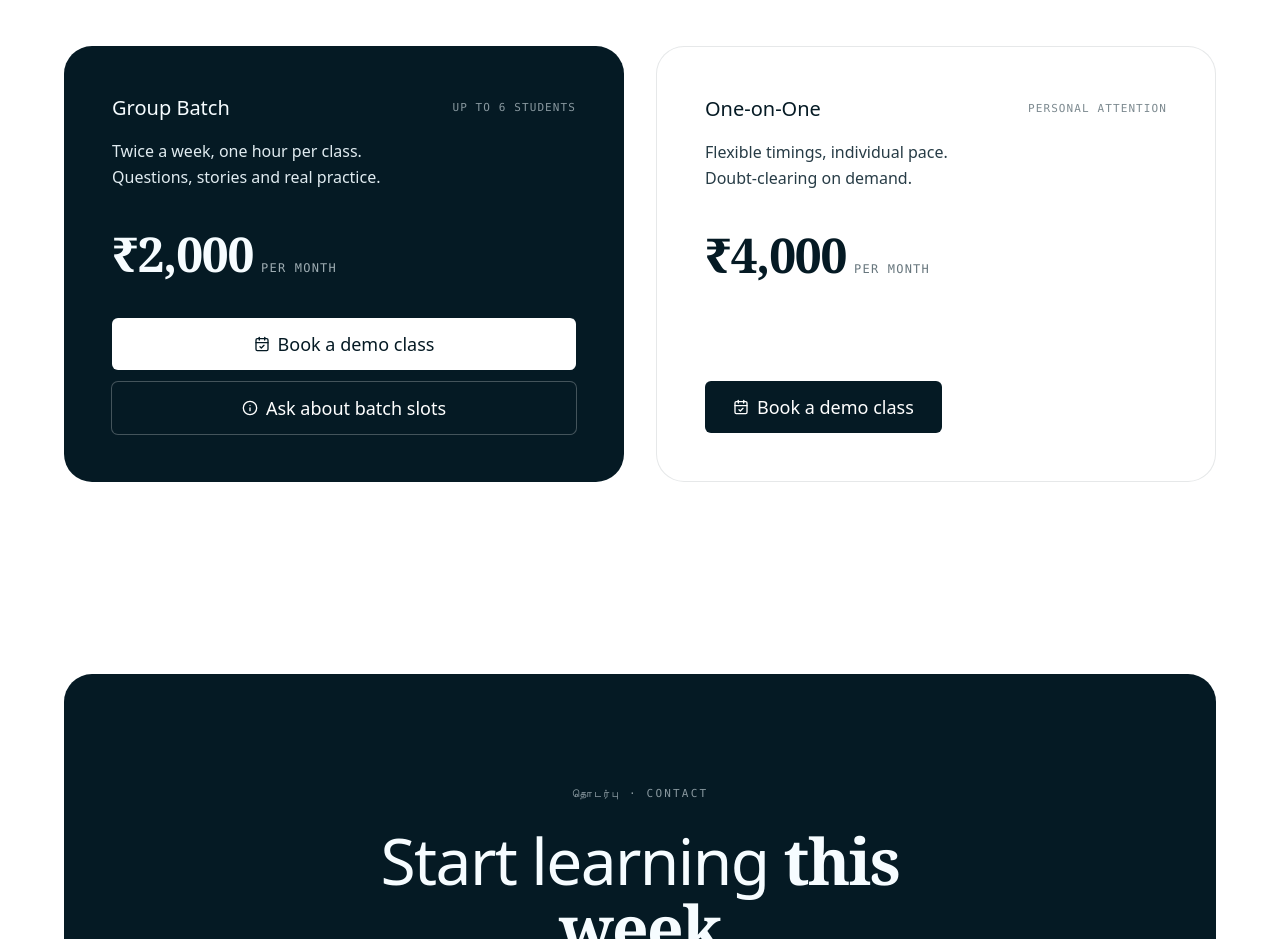
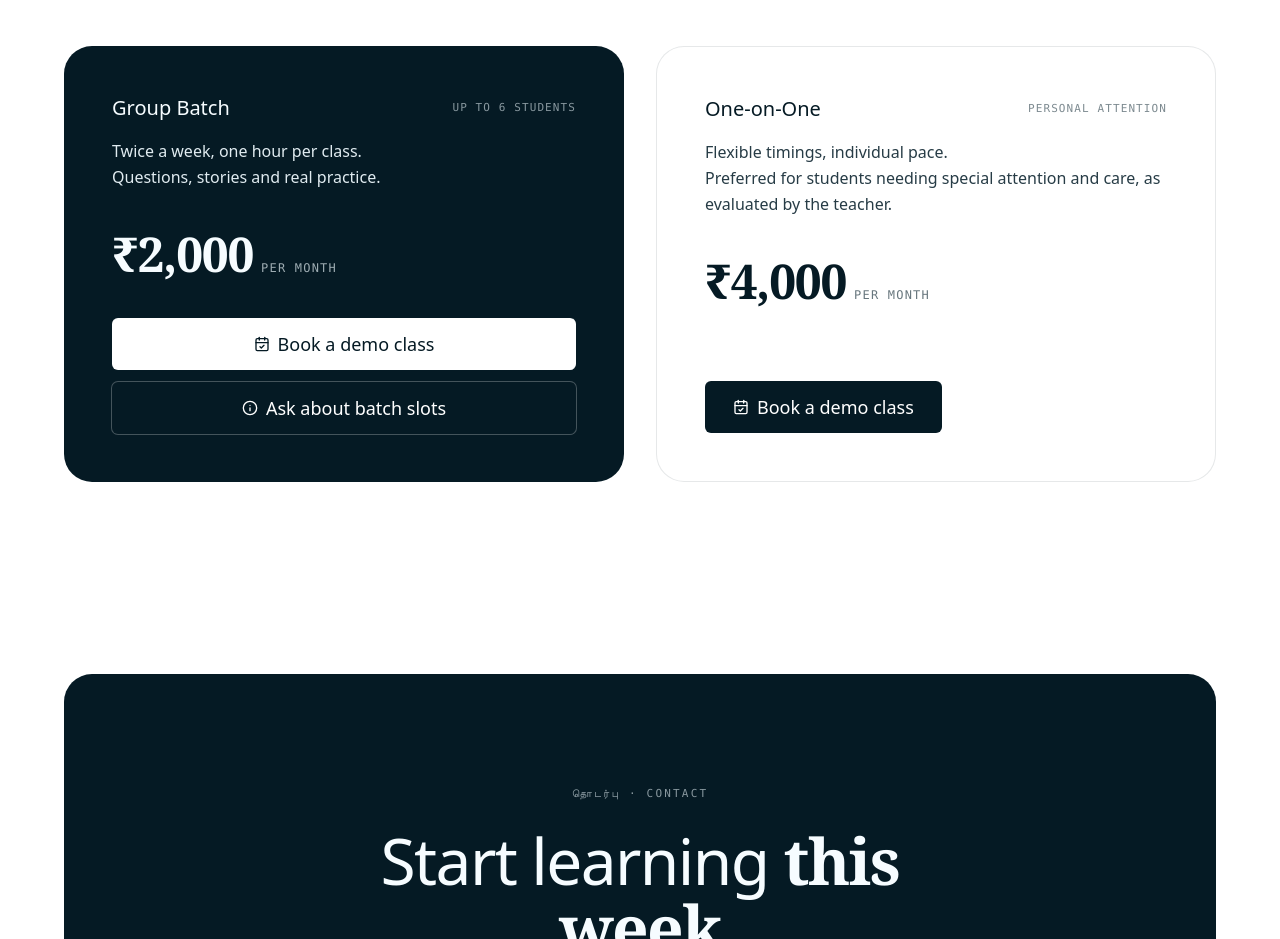
Before and after one commit to sakthiaadhavan9411-creator/Rk-Tuition, a React (Vite) app: page / in a window 1280 px wide. Shown: the part 2980-3919 px from the top of the page. Built offline with nearby package versions, Linux system fonts and the light colour scheme; a web font is replaced by a local one.

Commit message:
Clarify one-on-one support

```diff
--- a/src/components/PricingSection.tsx
+++ b/src/components/PricingSection.tsx
@@ -69,7 +69,7 @@ export function PricingSection() {
               <p className="mt-4 text-base leading-relaxed text-[#273C46]">
                 Flexible timings, individual pace.
                 <br />
-                Doubt-clearing on demand.
+                Preferred for students needing special attention and care, as evaluated by the teacher.
               </p>
 
               <div className="mt-10 flex items-baseline gap-2">
```
